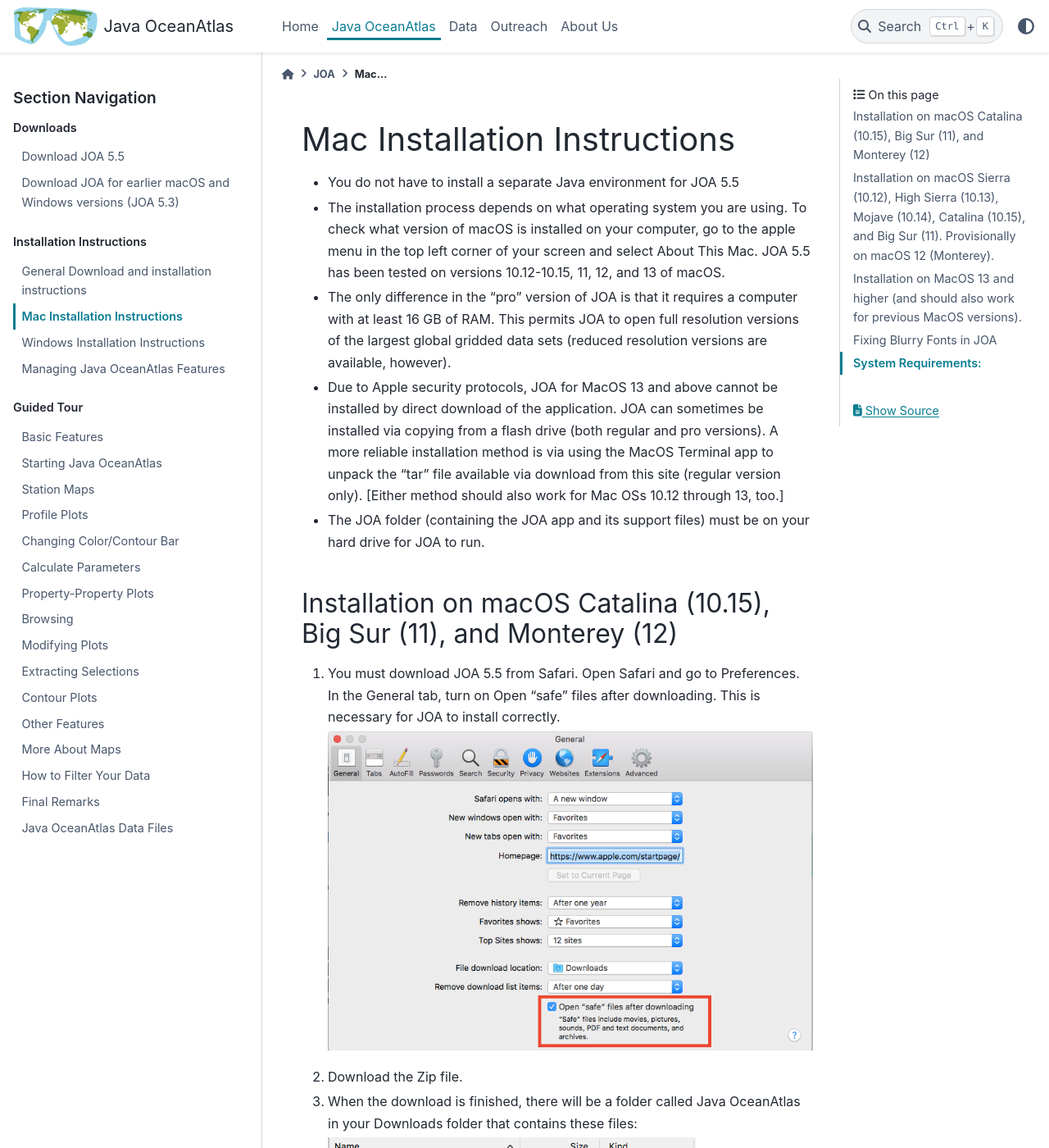
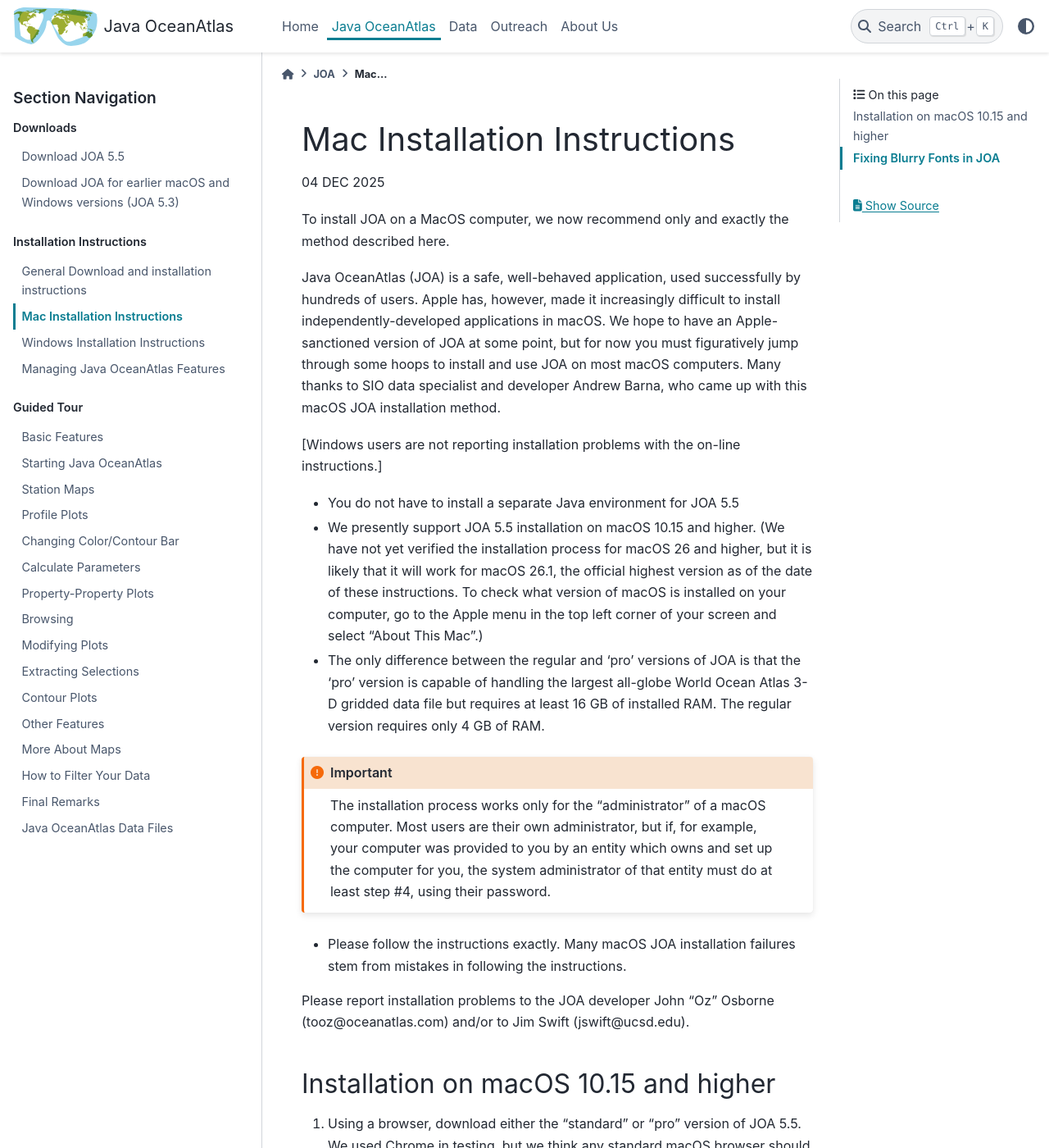
Before and after one commit to OceanAtlas/joa-sphinx, a Sphinx documentation site: the page built from docs/joa/installation/mac_specific_installation_instructions.md, in a window 1280 px wide and 1400 px high. Shown: the whole window at 82% size. Built offline with Sphinx 7.4.7 and the PyData theme 0.15.4, drawn with Linux system fonts in a browser that asks for light colours; some of the changed text lies outside the part shown.

Commit message:
port/add new mac specific installation instructions (04 DEC 2025 v2 version)

````diff
--- a/docs/joa/installation/mac_specific_installation_instructions.md
+++ b/docs/joa/installation/mac_specific_installation_instructions.md
@@ -1,84 +1,79 @@
 # Mac Installation Instructions
 
+04 DEC 2025
+
+To install JOA on a MacOS computer, we now recommend only and exactly the method described here.
+
+Java OceanAtlas (JOA) is a safe, well-behaved application, used successfully by hundreds of users.
+Apple has, however, made it increasingly difficult to install independently-developed applications in macOS.
+We hope to have an Apple-sanctioned version of JOA at some point, but for now you must figuratively jump through some hoops to install and use JOA on most macOS computers.
+Many thanks to SIO data specialist and developer Andrew Barna, who came up with this macOS JOA installation method.
+
+[Windows users are not reporting installation problems with the on-line instructions.]
+
 * You do not have to install a separate Java environment for JOA 5.5
-* The installation process depends on what operating system you are using. To check what version of macOS is installed on your computer, go to the apple menu in the top left corner of your screen and select About This Mac. JOA 5.5 has been tested on versions 10.12-10.15, 11, 12, and 13 of macOS.
-* The only difference in the "pro" version of JOA is that it requires a computer with at least 16 GB of RAM. This permits JOA to open full resolution versions of the largest global gridded data sets (reduced resolution versions are available, however).
-* Due to Apple security protocols, JOA for MacOS 13 and above cannot be installed by direct download of the application. JOA can sometimes be installed via copying from a flash drive (both regular and pro versions). A more reliable installation method is via using the MacOS Terminal app to unpack the "tar" file available via download from this site (regular version only). [Either method should also work for Mac OSs 10.12 through 13, too.]
-* The JOA folder (containing the JOA app and its support files) must be on your hard drive for JOA to run.
+* We presently support JOA 5.5 installation on macOS 10.15 and higher. (We have not yet verified the installation process for macOS 26 and higher, but it is likely that it will work for macOS 26.1, the official highest version as of the date of these instructions. To check what version of macOS is installed on your computer, go to the Apple menu in the top left corner of your screen and select "About This Mac".)
+* The only difference between the regular and 'pro' versions of JOA is that the 'pro' version is capable of handling the largest all-globe World Ocean Atlas 3-D gridded data file but requires at least 16 GB of installed RAM. The regular version requires only 4 GB of RAM.
 
-## Installation on macOS Catalina (10.15), Big Sur (11), and Monterey (12)
-1. You must download JOA 5.5 from Safari. Open Safari and go to Preferences. In the General tab, turn on Open “safe” files after downloading. This is necessary for JOA to install correctly.
+:::{important}
+The installation process works only for the "administrator" of a macOS computer. Most users are their own administrator, but if, for example, your computer was provided to you by an entity which owns and set up the computer for you, the system administrator of that entity must do at least step #4, using their password.
+:::
 
-   ![Safari Safe Downloads](figures/mac1.webp)
-2. Download the Zip file.
-3. When the download is finished, there will be a folder called Java OceanAtlas in your Downloads folder that contains these files:
+* Please follow the instructions exactly. Many macOS JOA installation failures stem from mistakes in following the instructions.
 
-   ![JOA Directory Contents](figures/mac2.webp)
-4. Move or copy the Java OceanAtlas folder to the desired location on your computer. We recommend putting it in Applications.
+Please report installation problems to the JOA developer John "Oz" Osborne (tooz@oceanatlas.com) and/or to Jim Swift (jswift@ucsd.edu).
 
-## Installation on macOS Sierra (10.12), High Sierra (10.13), Mojave (10.14), Catalina (10.15), and Big Sur (11). Provisionally on macOS 12 (Monterey).
-1. Download the DMG file
-2. Double click Java OceanAtlas.dmg to open it. You will see this window:
+## Installation on macOS 10.15 and higher
+1. Using a browser, download either the "standard" or "pro" version of JOA 5.5. We used Chrome in testing, but we think any standard macOS browser should work. (The "pro" version requires at least 16 GB of installed RAM. The standard version requires only 4 GB of RAM. They have identical features and operation.)
+   * [Download macOS 10.15 STANDARD JOA 5.5 (126.8 MB)](https://cchdo.ucsd.edu/data/22051/JOA5.5.zip)
+   * [Download macOS 10.15 PRO JOA 5.5.1 (127.6 MB)](https://cchdo.ucsd.edu/data/24533/JOA5.5.1_Pro.zip)
 
-   ![JOA DMG File Contents](figures/mac3.webp)
-3. Drag the folder called Java OceanAtlas to the provided link to your Applications folder, or to the desired location on your computer. Do not run JOA directly from the DMG.
-4. You will see these files in the Java OceanAtlas folder. You can now eject the DMG from finder or unmount it using the Disk Utility application. The DMG can be kept as a backup or discarded entirely.
+1. When the download is finished, if your browser did not automatically unzip the downloaded JOA Zip file, then you should unzip it, keeping the unzipped folder in your downloads directory.
+1. There will now be a folder called "Java OceanAtlas" in your downloads folder that contains these files:
 
    ![JOA Directory Contents](figures/mac2.webp)
 
-## Installation on MacOS 13 and higher (and should also work for previous MacOS versions).
-### Method A
-JOA can sometimes be transferred via a flash drive from any MacOS computer where JOA is working OK.
+1. Open the Terminal application. (It should be in the Utilities folder in the Applications folder on your macOS computer.)
+   Type (or copy and paste) this exact text string into the Terminal window (please note the space character before "OceanAtlas"):
+   ```console
+   sudo xattr -c -r ~/Downloads/Java\ OceanAtlas
+   ```
 
-To install Java OceanAtlas (JOA) for MacOS from a flash drive, copy the entire folder (for example, "Java OceanAtlas 5.5" or "Java OceanAtlas 5.5 pro") onto an appropriate location on your MacOS computer, such as the Applications folder or the Desktop. Copy the entire folder - not just the contents, but folder and all. Notes: (1) Keep the JOA contents together in the folder and (2) JOA will not work directly from the flash drive.
+   Hit "return" and the computer will ask you for your password (the password you use to start-up your Mac), which you should provide. [See the note above about system administrators.]
 
+1. Next, right click (or control click) the Java OceanAtlas 5.5 app, selecting -> "Open".
+
+   :::{note}
+   The "right/control-click" step was suggested by the developer. We think that simply double-clicking on the Java OceanAtlas 5.5 app icon to open it may also work because some users report that double-clicking on the icon for the Java OceanAtlas app worked fine for them.
+   :::
+
+1. JOA should launch without issue at this point. It may ask for permission to see the downloads directory which you should grant.
+
+   Here is what you should see:
+
+   ![JOA NDEdit window](figures/mac_ndedit.webp)
+
+JOA is now running on your macOS computer, and is ready for you to use it. The JOA folder can now be moved where you wish on your computer, such as to the Applications folder or your Desktop.
 :::{note}
-1. Keep the JOA contents together in the folder and
-2. JOA will not work directly from the flash drive.
+Keep the "Java OceanAtlas" folder contents together. In particular, the "JOA_Support" directory must be in the same folder as the "Java OceanAtlas 5.5" application.
 :::
 
-:::{note}
-Method A worked reliably until 2023, but there have now been verified reports of JOA failing to properly open after using this method.
-:::
+If you would like to get started using JOA, or want to do one more operational check, use the JOA "Open..." command, under the JOA "File" menu, to open one of the example data files in the JOA folder. For example, if you open example data file "A10_2011_bot_clean.joa" in JOA, you should see this on your computer screen:
 
-### Method B
-Download the file [OceanAtlas5.tar.gz](https://cchdo.ucsd.edu/data/41044/OceanAtlas5.tar.gz)
+![A10_2011_bot_clean.joa station window](figures/mac_a10.webp)
 
-On your Mac, open/start the Terminal app (usually found in the Utilities folder of the Applications folder).
-
-Using Terminal, use the command "cd" to change directories to whatever directory the file "OceanAtlas5.tar.gz" is in. Once there, use this command:
-
-```console
-tar -xzvf OceanAtlas5.tar.gz
-```
-
-Below are the contents of the Terminal window on J. Swift's computer, when the tar.gz file was on the desktop:
-```console
-Last login: Thu Sep 28 15:07:48 on ttys000
-[jhswift:~] jamesswift% cd desktop
-[jhswift:~/desktop] jamesswift% tar -xzvf OceanAtlas5.tar.gz
-```
-
-After executing this command, a long list of files appears in the Terminal window. Look for the folder OceanAtlas5 on your Mac. That is your Java OceanAtlas folder. You can move it anywhere you wish but keep the contents together (in the folder).
-
-:::{note}
-At the time this was prepared, the tar.gz of the "Pro" version of JOA was not successfully working with this method. If the tar.gz of the Pro version does appear on this site, that means we have fixed that problem.
-:::
+Have fun! Pull down the Plots menu and try a plot. [[The JOA Guided Tour](../guided_tour/basic_features.md) provides information on using JOA.]
 
 ## Fixing Blurry Fonts in JOA
-If you are using Mojave or Catalina, you may notice certain text to be poorly rendered and difficult to read, such as colorbar labels:
+If you are using Mojave or Catalina, you may notice certain text to be poorly rendered and difficult to read, such as colorbar labels. To fix this, you need to change a setting on your mac by executing a command in the Terminal application.
 
 ![Blurry colorbar labels](figures/mac4.webp)
 
 1. Quit JOA. Open Terminal (Terminal can be found in your /Applications/Utilities/ folder). You will see some text in your Terminal window. The gray box is your cursor.
-2. Copy and paste the following text into Terminal and press return:
+1. Copy and paste the following text into Terminal and press return:
    ```console
    defaults write -g CGFontRenderingFontSmoothingDisabled -bool NO
    ```
+   You should now see the text to the right of the % symbol shown in this example:
     ![terminal window with above command](figures/mac5.webp)
-3. After you press return, a new line of text with your computer and account name will appear. There will be nothing to indicate that a change has taken effect. Quit terminal and restart JOA. If text still appears fuzzy, try logging out of your account and logging back on.
-
-## System Requirements:
-* JOA 5.5: macOS 10.12 or higher (may work under previous versions of macOS but has not been tested)
-* JOA 5.3: Mac OS X 10.10 or higher
-* 4 GB of RAM (standard version) or 16 GB of RAM (pro version)
+1. After you press return, a new line of text with your computer and account name will appear. There will be nothing to indicate that a change has taken effect. Quit terminal and restart JOA. If text still appears fuzzy, try logging out of your account and logging back on.
````
Also changed, not shown: docs/joa/installation/figures/mac1.webp (deleted), docs/joa/installation/figures/mac3.webp (deleted), docs/joa/installation/figures/mac_a10.webp (added), docs/joa/installation/figures/mac_ndedit.webp (added).
